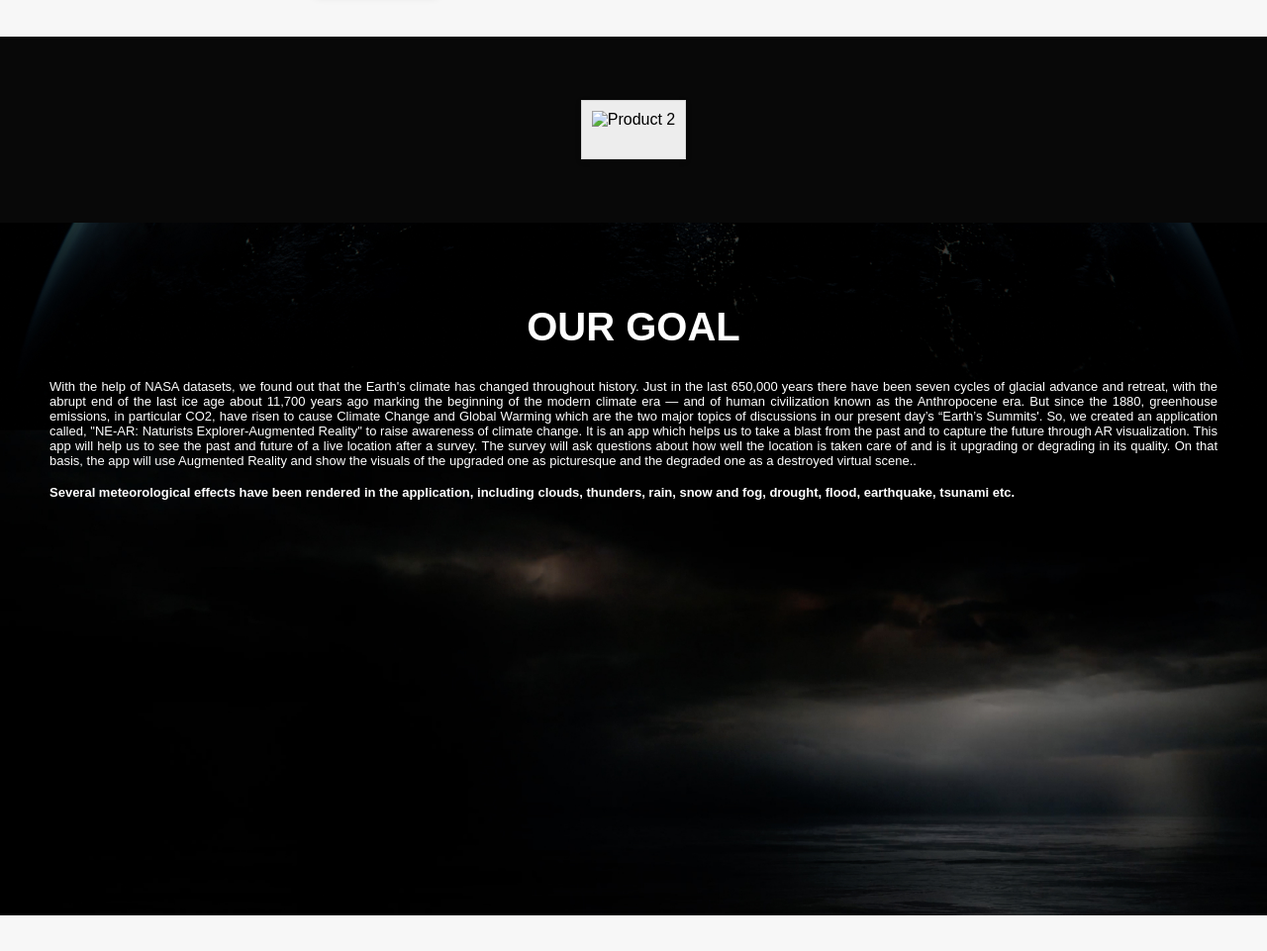
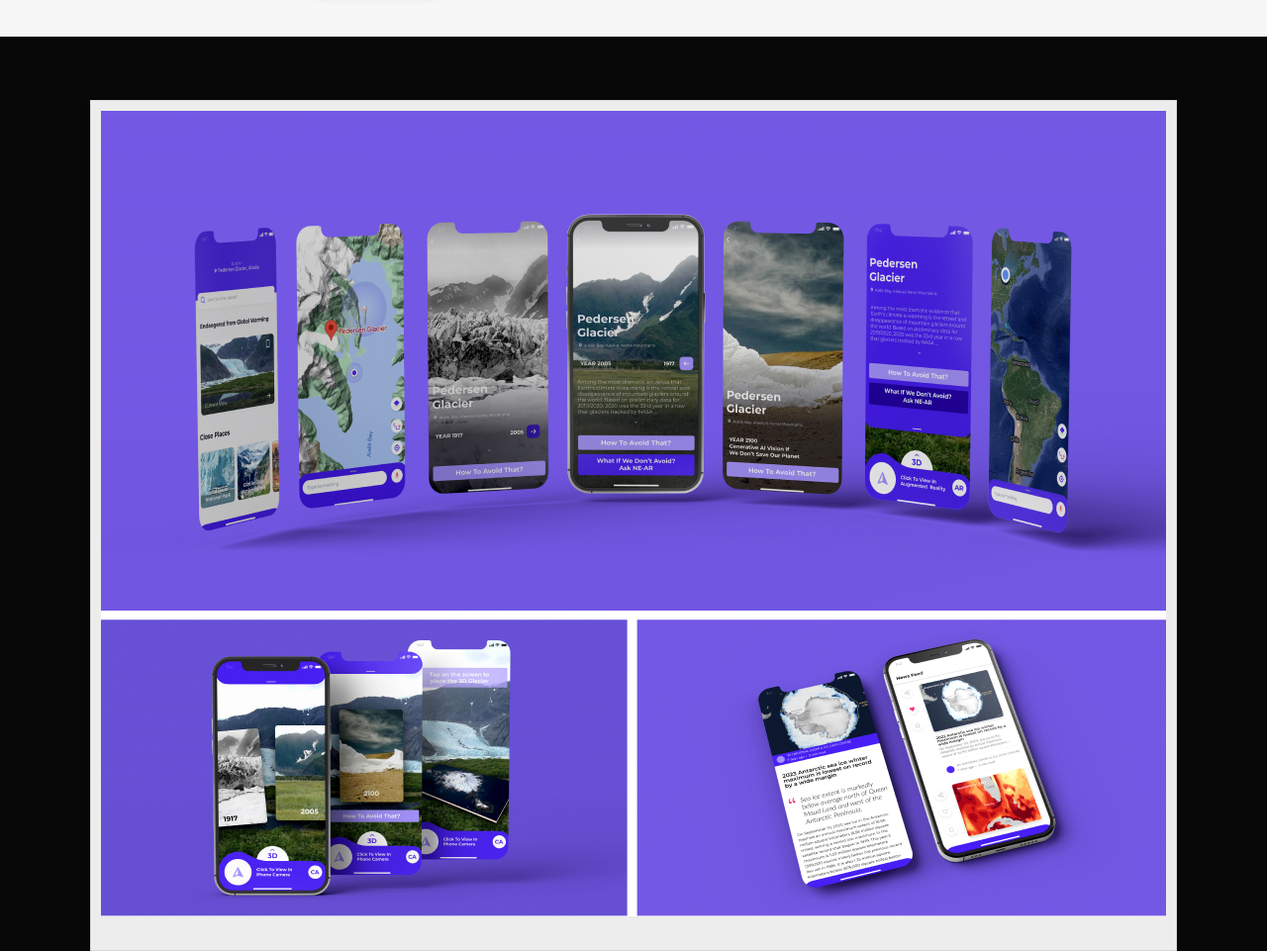
Before and after one commit to RRwelfarework/web1, a plain HTML site: page index.html in a window 1280 px wide. Shown: the part 1652-2613 px from the top of the page at 99% size. Drawn offline with Linux system fonts and the light colour scheme; the site is published under a folder, as on GitHub Pages, so addresses that start at the root find nothing.

Commit message:
Update index.html

```diff
--- a/index.html
+++ b/index.html
@@ -74,7 +74,7 @@
 <section class="product-section">
     <div class="product-container">
         <div class="product">
-            <img src="/Group 3377.jpg" alt="Product 2" class="product-img">
+            <img src="./Group 3377.jpg" alt="Product 2" class="product-img">
             <h2></h2>
             <p></p>
 
```
